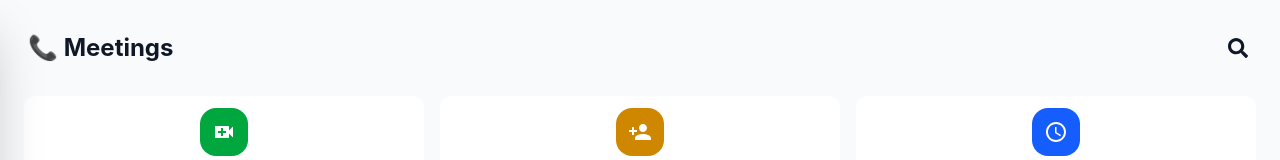
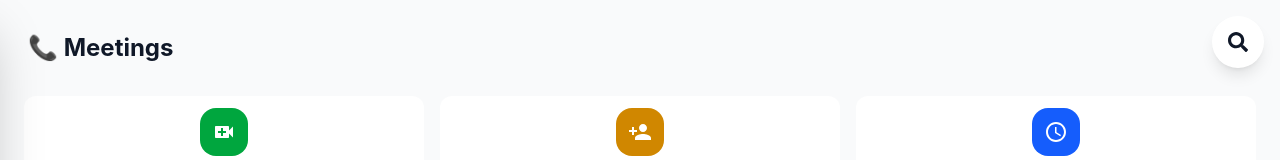
Before and after one commit to beingatushar/arattai, a React (Vite) app: page /meetings in a window 1280 px wide. Shown: the top 160 px of the page. Built offline with nearby package versions, Linux system fonts and the light colour scheme.

Commit message:
Update MeetingsPage.tsx

```diff
--- a/src/pages/MeetingsPage.tsx
+++ b/src/pages/MeetingsPage.tsx
@@ -1,10 +1,11 @@
 import { useState } from "react";
-import { FaSearch, FaTimes } from "react-icons/fa";
 import { MdOutlineSchedule, MdPersonAdd, MdVideoCall } from "react-icons/md";
 import AllMeetings from "../components/AllMeetings";
 import { CalendarFAB } from "../components/CalendarFAB";
 import MeetingTabs from "../components/MeetingTabs";
 import QuickActionButton from "../components/QuickActionButton";
+import { SearchFAB } from "../components/SearchFAB";
+import { SearchInput } from "../components/SearchInput";
 import PageLayout from "../layouts/PageLayout";
 
 const MeetingsPage = () => {
@@ -27,31 +28,18 @@ const MeetingsPage = () => {
         <PageLayout
             title="📞 Meetings"
             actionButton={
-                <button
-                    onClick={toggleSearch}
-                    className="p-1 rounded-full hover:bg-gray-200 dark:hover:bg-gray-700"
-                    aria-label={isSearchOpen ? "Close search" : "Open search"}
-                >
-                    {isSearchOpen ? (
-                        <FaTimes size={20} className="dark:text-gray-300" />
-                    ) : (
-                        <FaSearch size={20} className="dark:text-gray-300" />
-                    )}
-                </button>
+                <SearchFAB
+                    isSearchOpen={isSearchOpen}
+                    onToggle={toggleSearch}
+                />
             }
         >
             {isSearchOpen && (
-                <div className="w-full mb-4">
-                    <input
-                        type="text"
-                        value={searchQuery}
-                        onChange={(e) => setSearchQuery(e.target.value)}
-                        placeholder="Search for meetings..."
-                        className="w-full px-3 py-2 bg-white dark:bg-gray-800 border rounded-lg
-                                   focus:outline-none focus:ring-2 focus:ring-blue-500 transition-all
-                                   dark:text-white dark:border-gray-600"
-                    />
-                </div>
+                <SearchInput
+                    value={searchQuery}
+                    onChange={setSearchQuery}
+                    placeholder="Search for meetings..."
+                />
             )}
             <div className="grid grid-cols-3 gap-4 mb-8">
                 <QuickActionButton
@@ -77,7 +65,6 @@ const MeetingsPage = () => {
             <MeetingTabs />
             <AllMeetings />
 
-            {/* Clean usage with CalendarFAB */}
             <CalendarFAB onClick={handleCalendarClick} />
         </PageLayout>
     );
```
